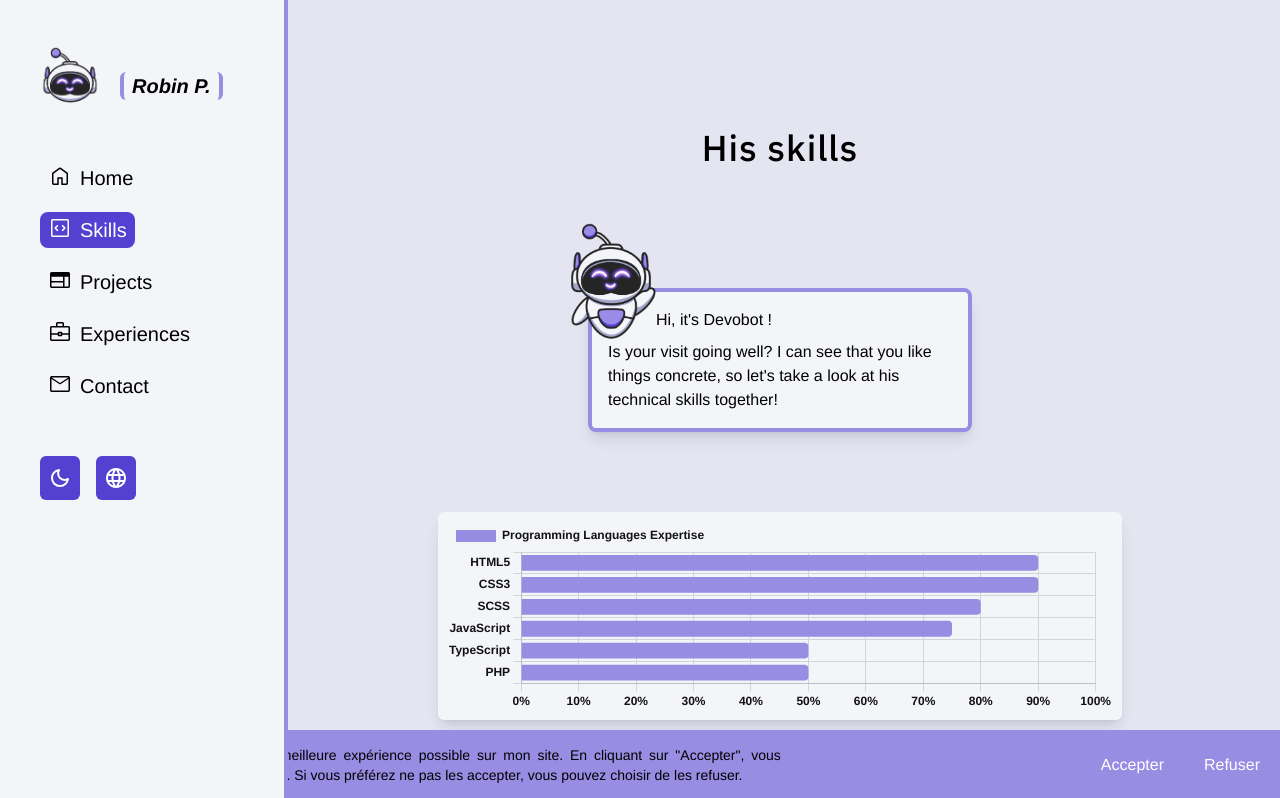
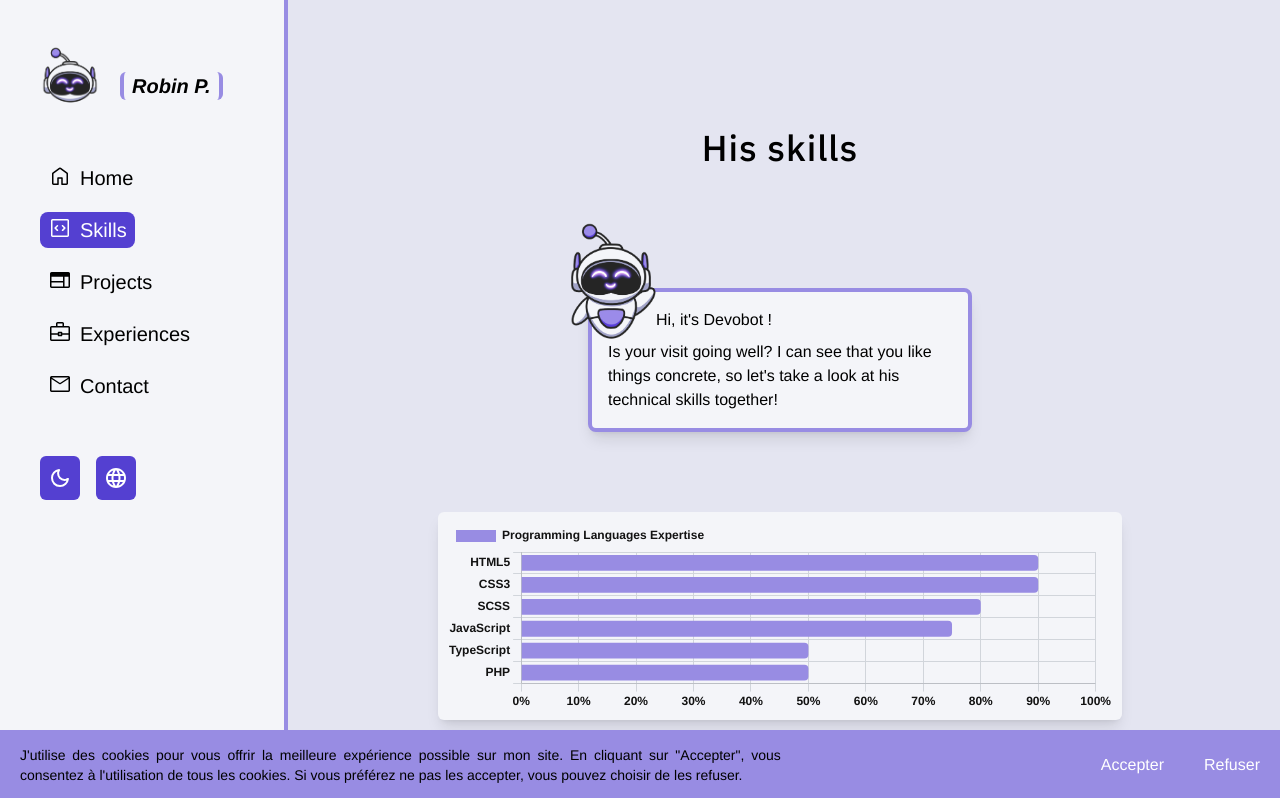
Before and after one commit to robinPoncon/portfolio2024, a Next.js app: page /en/skills in a window 1280 px wide. Shown: the top 798 px of the page. Built offline with nearby package versions, Linux system fonts and the light colour scheme.

Commit message:
maj cookie z-index

```diff
--- a/src/app/_components/CookieBar/CookieBar.scss
+++ b/src/app/_components/CookieBar/CookieBar.scss
@@ -7,7 +7,7 @@
 	bottom: 0;
 	padding: 15px;
 	width: 100%;
-	z-index: 10;
+	z-index: 1000;
 	button {
 		color: white;
 		transition: color 0.5s, text-shadow 0.5s;
```
